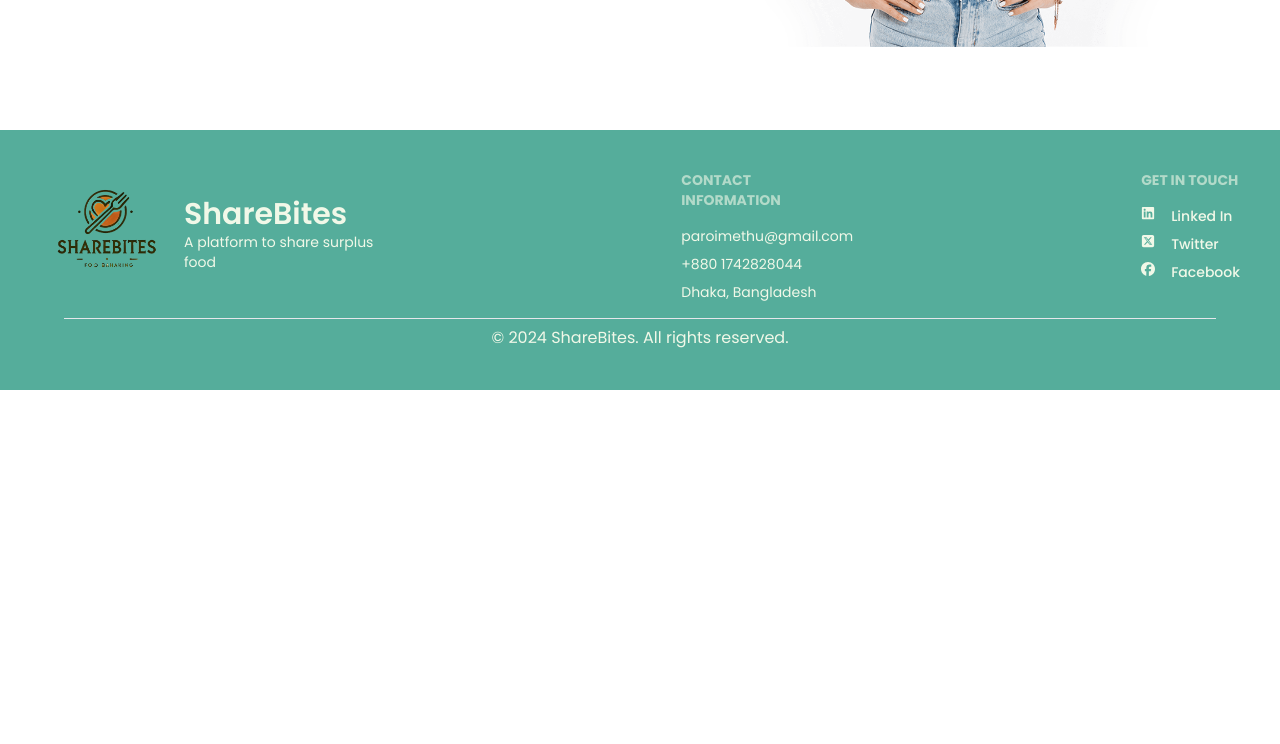
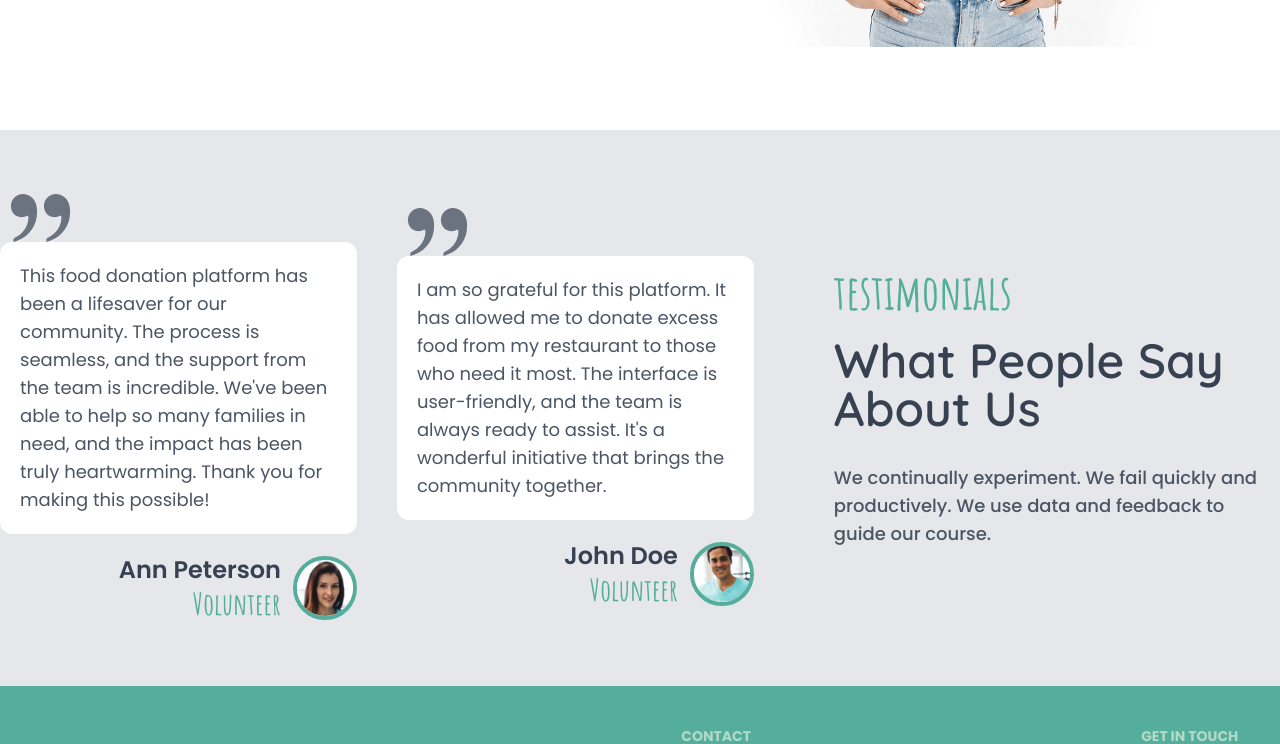
Before and after one commit to MethuParoi/share-bites-client-codebase, a React (Vite) app: page / in a window 1280 px wide. Shown: the part 2000-2744 px from the top of the page. Before the commit the page ends 2390 px from the top, so only its background shows below. Built offline with nearby package versions, Linux system fonts and the light colour scheme; no server answers.

Commit message:
testimonial section added

```diff
--- /dev/null
+++ b/src/components/home/Testimonials.jsx
@@ -0,0 +1,82 @@
+import { SiComma } from "react-icons/si";
+import img1 from "../../assets/home/testimonials_01.jpg";
+import img2 from "../../assets/home/testimonials_02.jpg";
+
+const Testimonials = () => {
+  return (
+    <div
+      className="xl:max-w-[1300px] mx-auto flex lg:flex-row items-center lg:gap-x-10 md:justify-around flex-col-reverse gap-y-6 lg:gap-y-0 py-16"
+      id="donation-section"
+    >
+      <div className="w-[90vw] lg:w-[32vw]">
+        <div className="flex justify-start">
+          <SiComma className="text-5xl text-gray-500" />
+          <SiComma className="text-5xl text-gray-500 ml-[-15px]" />
+        </div>
+        <p className="text-lg text-gray-600 bg-white p-5 rounded-xl lg:line-clamp-6 xl:line-clamp-none">
+          This food donation platform has been a lifesaver for our community.
+          The process is seamless, and the support from the team is incredible.
+          We&apos;ve been able to help so many families in need, and the impact
+          has been truly heartwarming. Thank you for making this possible!
+        </p>
+        <div className="flex justify-end items-center mt-5">
+          <div className="flex flex-col items-end">
+            <p className="text-gray-700 font-semibold mr-3 text-2xl">
+              Ann Peterson
+            </p>
+            <p className="amatic-font text-secondary font-semibold text-3xl mr-3">
+              Volunteer
+            </p>
+          </div>
+          <img
+            className="w-16 h-16 rounded-full border-4 border-secondary"
+            src={img1}
+            alt=""
+          />
+        </div>
+      </div>
+      <div className="w-[90vw] lg:w-[32vw]">
+        <div className="flex justify-start">
+          <SiComma className="text-5xl text-gray-500" />
+          <SiComma className="text-5xl text-gray-500 ml-[-15px]" />
+        </div>
+        <p className="text-lg text-gray-600 bg-white p-5 rounded-xl lg:line-clamp-6 xl:line-clamp-none">
+          I am so grateful for this platform. It has allowed me to donate excess
+          food from my restaurant to those who need it most. The interface is
+          user-friendly, and the team is always ready to assist. It&apos;s a
+          wonderful initiative that brings the community together.
+        </p>
+        <div className="flex justify-end items-center mt-5">
+          <div className="flex flex-col items-end">
+            <p className="text-gray-700 font-semibold mr-3 text-2xl">
+              John Doe
+            </p>
+            <p className="amatic-font text-secondary font-semibold text-3xl mr-3">
+              Volunteer
+            </p>
+          </div>
+          <img
+            className="w-16 h-16 rounded-full border-4 border-secondary"
+            src={img2}
+            alt=""
+          />
+        </div>
+      </div>
+
+      <div className="w-[90vw] lg:w-[40vw] lg:ml-10">
+        <p className="amatic-font text-secondary sm:text-5xl text-4xl font-semibold">
+          testimonials
+        </p>
+        <h2 className="sm:text-5xl text-4xl font-semibold mt-5 mb-8 quicksand-font text-gray-700">
+          What People Say <span className="xl:block">About Us</span>
+        </h2>
+        <p className="text-lg font-medium text-gray-600 ">
+          We continually experiment. We fail quickly and productively. We use
+          data and feedback to guide our course.
+        </p>
+      </div>
+    </div>
+  );
+};
+
+export default Testimonials;
--- a/src/pages/Home.jsx
+++ b/src/pages/Home.jsx
@@ -8,6 +8,7 @@ import FoodCard from "../components/home/FoodCard";
 import Button from "../components/ui/Button";
 import DonateSection from "../components/home/DonateSection";
 import VolunteerSection from "../components/home/VolunteerSection";
+import Testimonials from "../components/home/Testimonials";
 
 const Home = () => {
   const { isLoading, featuredFood, error } = useFeaturedFood();
@@ -47,6 +48,10 @@ const Home = () => {
       <div>
         <VolunteerSection />
       </div>
+      {/* testimonials section */}
+      <div className=" bg-gray-200 w-screen">
+        <Testimonials />
+      </div>
     </div>
   );
 };
```
Also changed, not shown: src/assets/home/testimonials_01.jpg (added), src/assets/home/testimonials_02.jpg (added).
